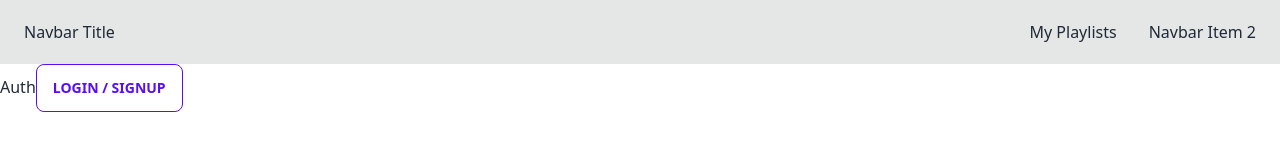
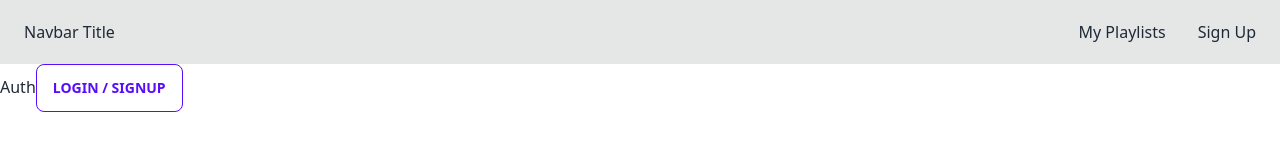
Before and after one commit to Mohd-Muneeb/gro.care-assignment, a Next.js app: page /auth in a window 1280 px wide. Shown: the top 160 px of the page. Built offline with nearby package versions, Linux system fonts and the light colour scheme.

Commit message:
Minor change

```diff
--- a/src/components/Navbar.tsx
+++ b/src/components/Navbar.tsx
@@ -1,3 +1,4 @@
+import Link from "next/link";
 import { useRouter } from "next/router";
 import React from "react";
 import auth from "~/auth";
@@ -52,10 +53,10 @@ const Navbar = ({ Page }: any) => {
                     <div className="hidden flex-none lg:block">
                         <ul className="menu menu-horizontal">
                             <li>
-                                <a href="/playlists">My Playlists</a>
+                                <Link href="/playlists">My Playlists</Link>
                             </li>
                             <li>
-                                <a>Navbar Item 2</a>
+                                <Link href="/auth">Sign Up</Link>
                             </li>
                         </ul>
                     </div>
```
